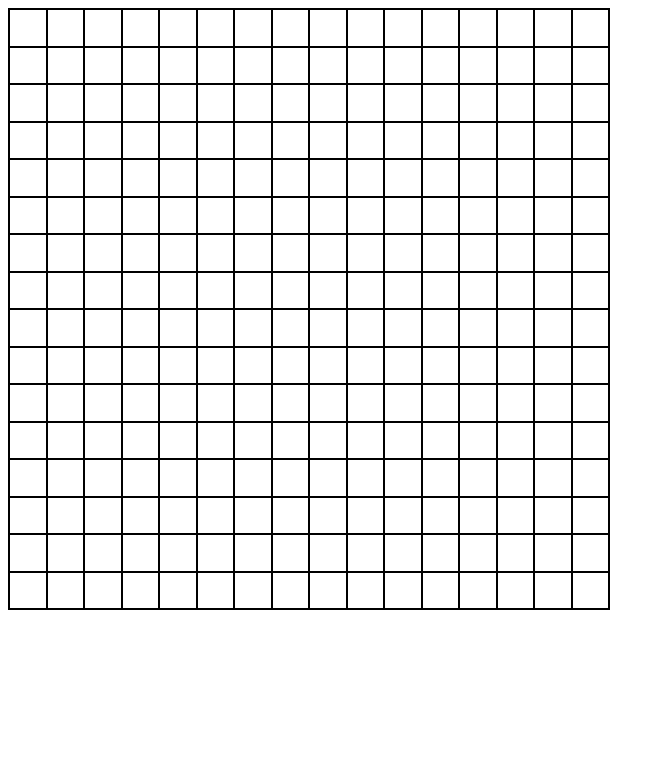
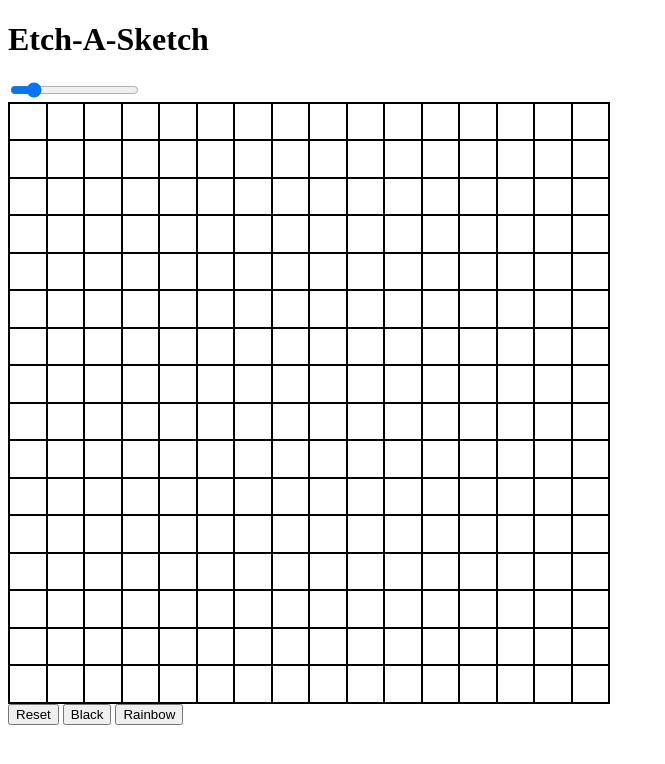
Before and after one commit to Cheddar629/etch_a_sketch, a plain HTML site: page index.html in a window 1280 px wide. Shown: the whole page, without its empty margins (0-665 px from the left). Drawn offline with Linux system fonts and the light colour scheme.

Commit message:
Add improvements to the program

```diff
--- a/index.html
+++ b/index.html
@@ -7,8 +7,21 @@
         <script src="script.js" defer></script>
     </head>
     <body>
-        <div class="container">
+        <h1>Etch-A-Sketch</h1>
+        <div class="sizeSlider">
+            <div class="sizeValue"></div>
+            <input type="range" min="2" max="100" value="16" id="input">
+        </div>
 
+        <div class="BIG_CONTAINER">
+            <div class="container">
+            </div>
+        </div>
+
+        <div class="BUTTONS">
+            <button type="button" class="resetButton">Reset</button>
+            <button type="button" class="blackColorButton">Black</button>
+            <button type="button" class="rainbowColorButton">Rainbow</button>
         </div>
     </body>
 </html>
```
